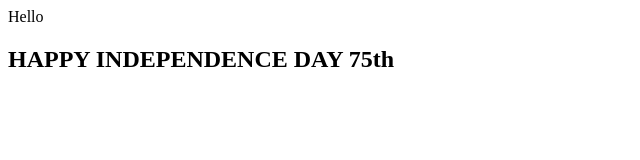
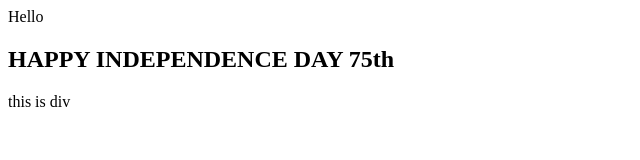
Before and after one commit to PranjalRahinj29/demo-repo, a plain HTML site: page index.html in a window 1280 px wide. Shown: the full height of the page, 0-640 px from the left. Drawn offline with Linux system fonts and the light colour scheme.

Commit message:
added div in index.html (#1)
* added div in index.html

* added body tag

Co-authored-by: Pranjal Rahinj <pranjalbhand2020@gmail.com>

```diff
--- a/index.html
+++ b/index.html
@@ -1,3 +1,7 @@
 <div> Hello</div>
 
 <h2> HAPPY INDEPENDENCE DAY 75th</h2>
+
+<body>
+    <div> this is div</div>
+</body>
```
